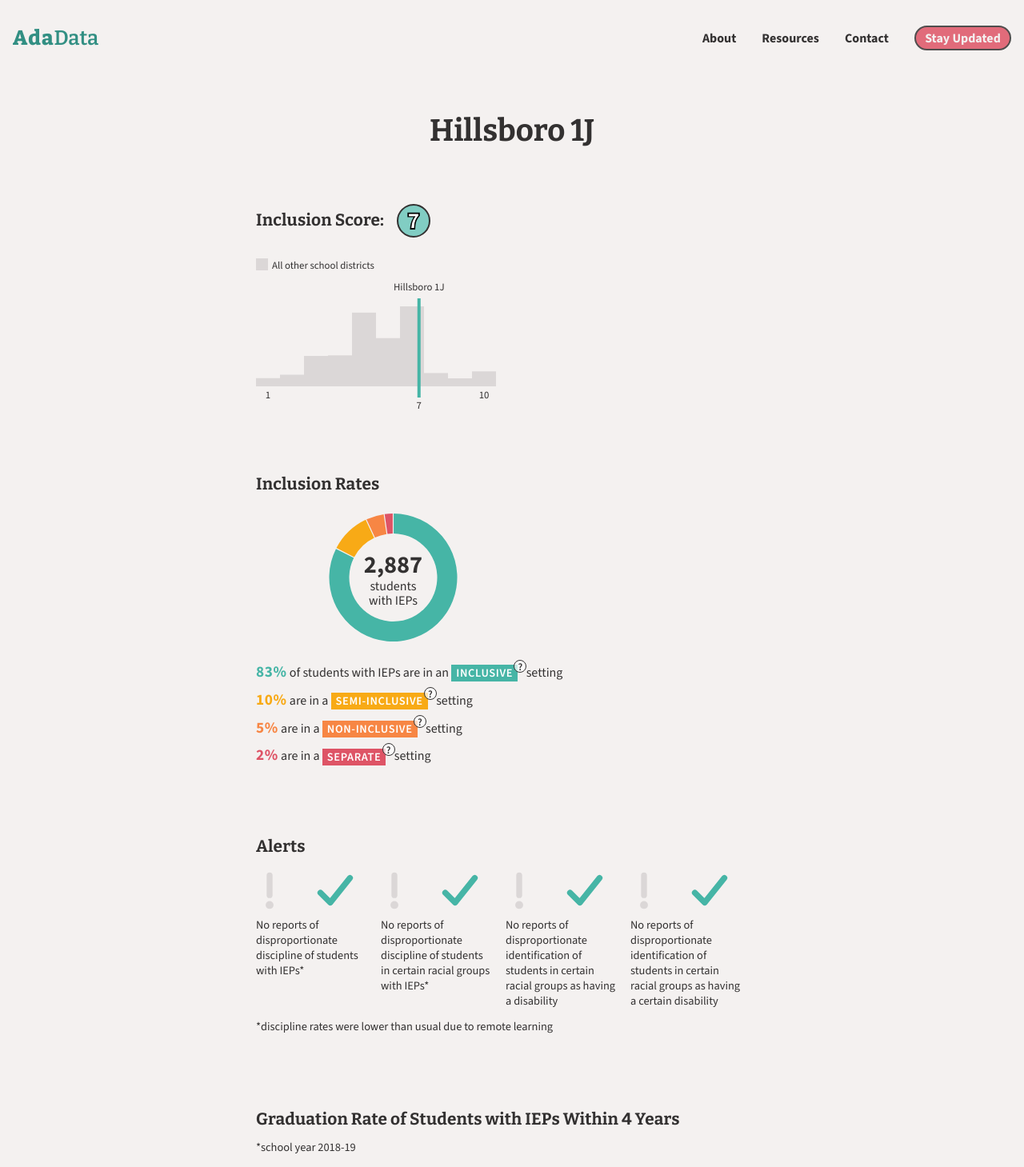
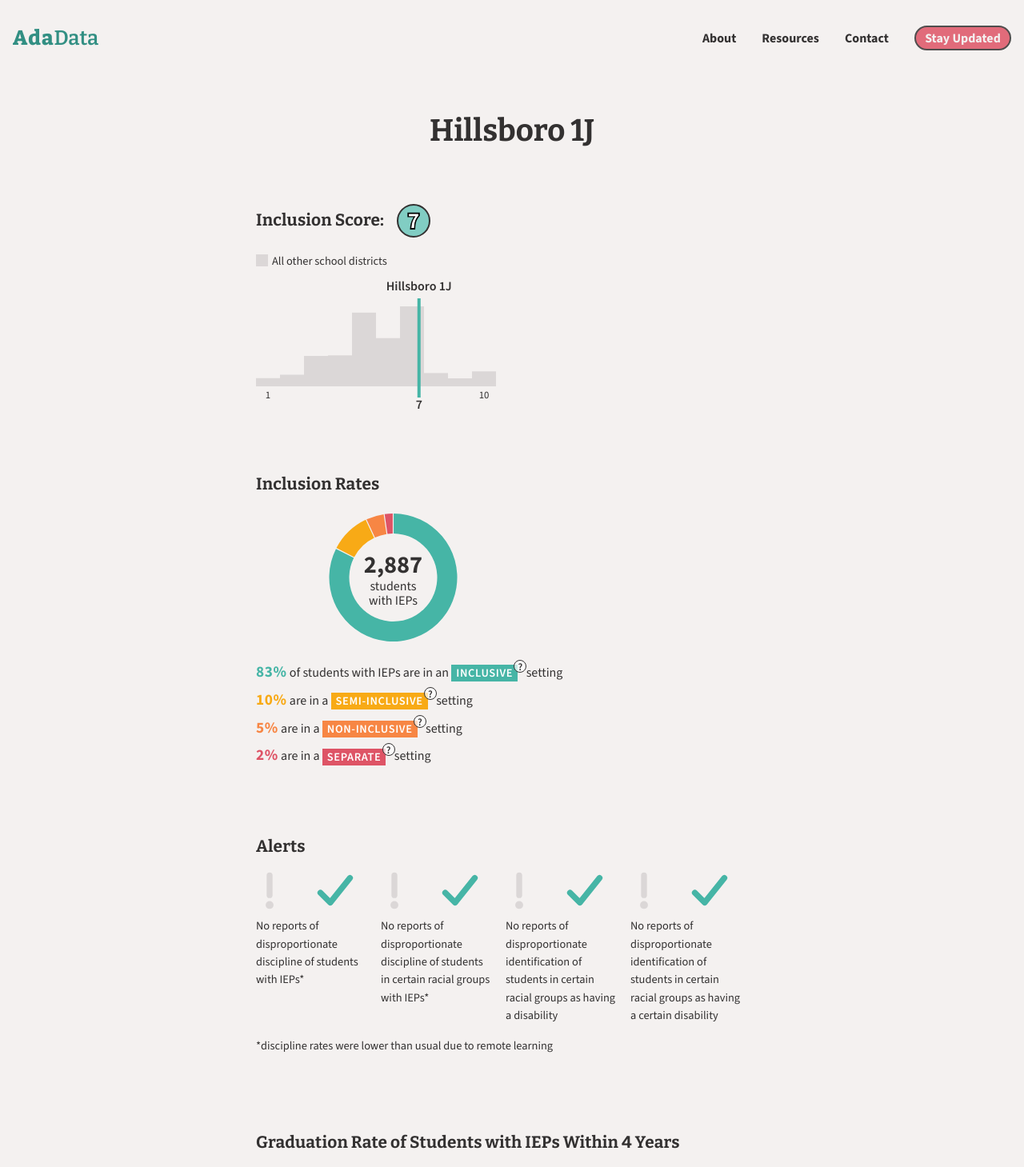
Before and after one commit to bronna/inclusion, a SvelteKit app: page /4100023 in a window 1280 px wide. Shown: the top 1459 px of the page at 80% size. Built offline with nearby package versions, Linux system fonts and the light colour scheme.

Commit message:
font size

```diff
--- a/src/components/AlertCard.svelte
+++ b/src/components/AlertCard.svelte
@@ -72,6 +72,7 @@
 
     .alert-card p {
         margin-top: -1rem;
+        line-height: 1.4rem;
     }
 
     .alert-description {
--- a/src/components/MiniHistogram.svelte
+++ b/src/components/MiniHistogram.svelte
@@ -101,9 +101,9 @@
             {/if}
         {/each}
 
-        <g class="legend" transform="translate(0, -60)">
+        <g class="legend" transform="translate(0, -65)">
             <rect width="15" height="15" fill={colors[6]}></rect>
-            <text x="20" y="12.5" fill={colors[5]} font-size="0.8rem">All other school districts</text>
+            <text x="20" y="12.5" fill={colors[5]} font-size="0.9rem">All other school districts</text>
         </g>
 
         {#if currentMetric1Value && xPos !== undefined && xPos !== null}
@@ -111,7 +111,8 @@
                 x={xPos}
                 y=-20
                 fill={colors[5]}
-                font-size="0.8rem"
+                font-size="1rem"
+                font-weight="600"
                 text-anchor="middle"
             >
                 {districtName}
@@ -130,7 +131,8 @@
                 x={xPos}
                 y={height + 28}
                 fill={colors[5]}
-                font-size="0.8rem"
+                font-size="1rem"
+                font-weight="600"
                 text-anchor="middle"
             >
                 {currentMetric2Value}
--- a/src/components/Sources.svelte
+++ b/src/components/Sources.svelte
@@ -13,6 +13,7 @@
 <style>
     p {
         font-size: 1rem;
+        line-height: 1.4rem;
     }
 
     a {
--- a/src/routes/+page.svelte
+++ b/src/routes/+page.svelte
@@ -205,11 +205,6 @@
     }
   }
 
-  p {
-	font-size: 1.1rem;
-	line-height: 1.6rem;
-  }
-
   aside {
 	margin: 1rem 0;
 	/* background: white; */
--- a/src/styles/styles.css
+++ b/src/styles/styles.css
@@ -48,6 +48,11 @@ h1 {
 h3 {
 	margin: 0;
 	padding: 0;
+}
+
+p {
+	font-size: 1.2rem;
+	line-height: 1.7rem;
 }
 
 a {
```
